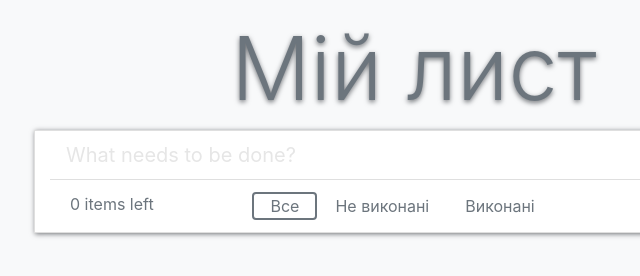
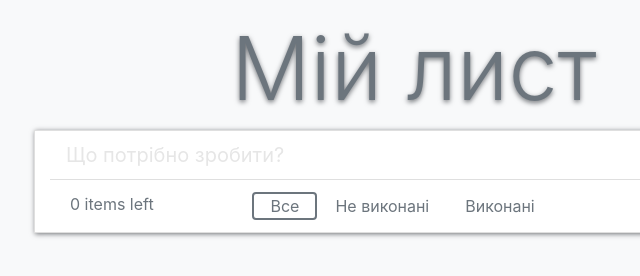
Before and after one commit to SlavikLud4ak/LabWeb, a plain HTML site: page PR_5_JS/index.html in a window 1280 px wide. Shown: the full height of the page, 226-866 px from the left. Drawn offline with nearby package versions, Linux system fonts and the light colour scheme.

Commit message:
update
Signed-off-by: Yaroslav-Ludchak1234 <yaroslav.ludchak-pi1901@kep.nung.edu.ua>

```diff
--- a/PR_5_JS/index.html
+++ b/PR_5_JS/index.html
@@ -18,7 +18,7 @@
             </header>
             <section class="row">
                 <div class="card col col-md-8 mx-auto box-shadow rounded-0">
-                    <input type="text" class="form-control form-control-lg border-0" id="addList" placeholder="What needs to be done?">
+                    <input type="text" class="form-control form-control-lg border-0" id="addList" placeholder="Що потрібно зробити?">
                     <ul class="list-group list-group-flush">
                     </ul>
                     <div class="card-footer bg-white d-md-flex justify-content-md-between">
```
